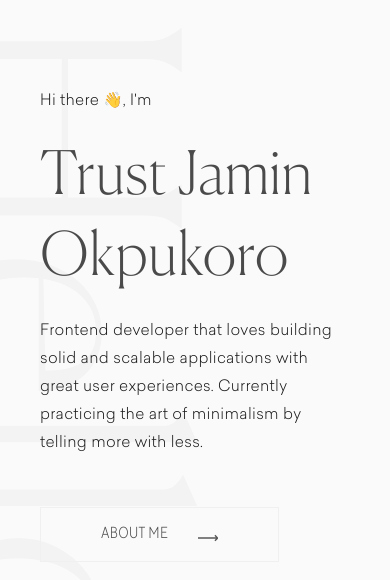
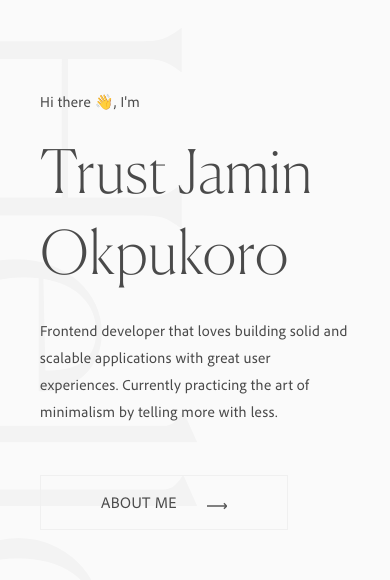
Before and after one commit to codejagaban/0xJamin, a Gatsby site: page / in a window 390 px wide. Shown: the part 94-674 px from the top of the page. Built offline with nearby package versions, Linux system fonts and the light colour scheme; Gatsby itself is replaced by a stand-in of ours.

Commit message:
change UI font and fix responsivness issue

```diff
--- a/src/components/layout.scss
+++ b/src/components/layout.scss
@@ -12,15 +12,10 @@
   font-weight: normal;
 }
 
-@font-face {
-  font-family: "sailec";
-  src: url(../fonts/Sailec-Light.ttf) format('truetype');
-  font-weight: normal;
-}
 
 @font-face {
-  font-family: "tt norms";
-  src: url(../fonts/tt-norms.ttf) format('truetype');
+  font-family: "clean-ui";
+  src: url(../fonts/a.ttf) format("truetype");
   font-weight: normal;
 }
 html {
@@ -30,13 +25,12 @@ html {
 }
 body {
  font-size: 1.6rem;
-font-family: 'tt norms', sans-serif;
+font-family: 'clean-ui', sans-serif;
  background-color: #fafafa;
  color: #363636;
  letter-spacing: .3px;
  line-height: 1.8;
  opacity: 0.9;
-
 }
 .fade-in {
   animation: fadeIn ease .8s;
@@ -89,8 +83,8 @@ h2 {
 }
 p {
   margin-top: 2rem;
- font-family: 'sailec', sans-serif;
-  font-size: 1.55rem;
+ font-family: 'clean-ui', sans-serif;
+  font-size: 1.5rem;
 
   // letter-spacing: .05em;
 
@@ -262,7 +256,7 @@ transform: translateX(-50%);
 .menu-nav__link {
   color: #fff;
   padding: 1rem 2rem;
-  font-family: 'tt norms', sans-serif;;
+  font-family: 'clean-ui', sans-serif;;
 display: inline-block;
 text-decoration: none;
   font-size: 2rem;
@@ -347,7 +341,7 @@ text-decoration: none;
 .menu-nav__social {
   margin-top: 30%;
   padding: 1rem 2rem;
-  font-family: 'sailec', sans-serif;;
+  font-family: 'clean-ui', sans-serif;;
 display: inline-block;
 text-decoration: none;
   font-size: 2rem;
@@ -363,7 +357,7 @@ text-decoration: none;
   border: 0;
   margin: 5rem 0;
   overflow: hidden;
-  font-family: 'tt norms', sans-serif;
+  font-family: 'clean-ui', sans-serif;
   font-size: 1.6rem;
   color: #363636;
   text-decoration: none;
@@ -431,11 +425,9 @@ background-image: none;
 }
 .intro {
 
-  width: 80%;
+  width: 900px;
   height: 82px;
   top: 10rem;
-
-  color: #000000;
 }
 .ani-box {
   width: 100%;
@@ -581,9 +573,7 @@ background-image: none;
     min-height: 200px;
     align-items: center; }
 
-.intro__content {
-  width: 100%;
-}
+
 .greeting {
   display: inline-block;
   position: absolute;
@@ -604,7 +594,7 @@ background-image: none;
 }
 
 //RESPONSIVENESS
-@media screen and ( max-width: 1850px) {
+@media screen and ( max-width: 850px) {
 .menu-nav {
 right: 0%;
 }
@@ -613,6 +603,7 @@ right: 0%;
 }
 .menu-nav__link {
   display: block;
+  text-align: center;
 }
 
 .social__link {
```
Also changed, not shown: src/components/layout.css, src/fonts/a.ttf (added).
